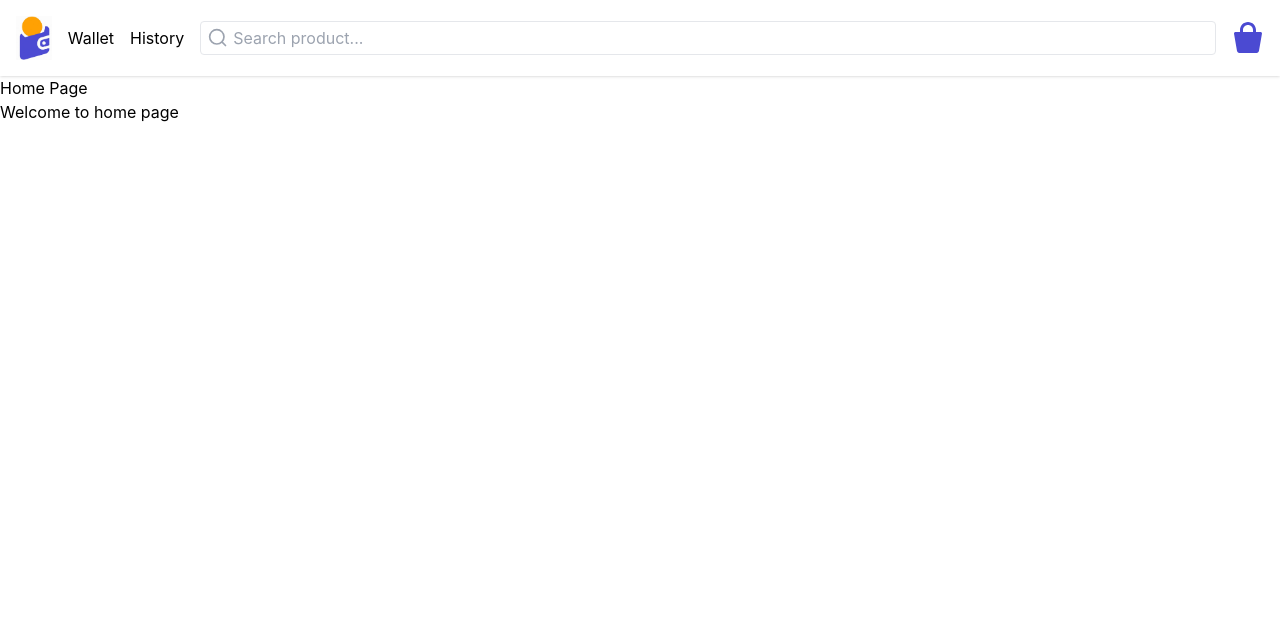
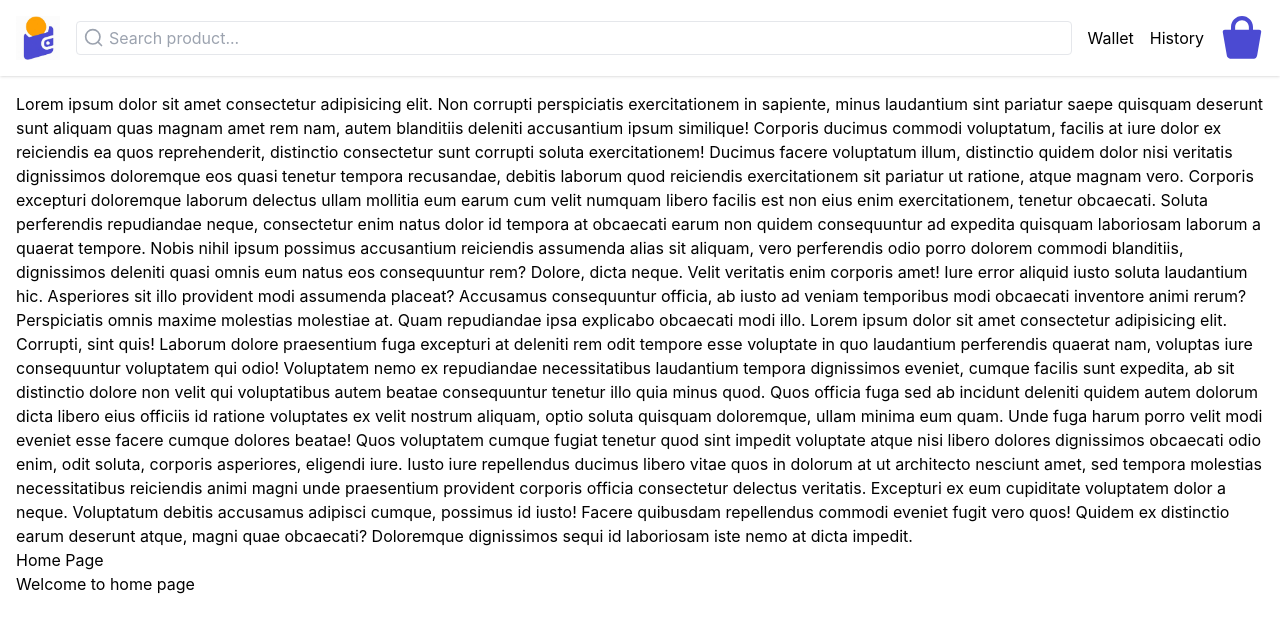
Before and after one commit to Ray-03/wallet-tracker, a Vue app: page / in a window 1280 px wide. Shown: the top 632 px of the page. Built offline with nearby package versions, Linux system fonts and the light colour scheme.

Commit message:
feat: separate nav

```diff
--- a/src/App.vue
+++ b/src/App.vue
@@ -6,7 +6,40 @@ import AppNav from './components/AppNav.vue'
   <header>
     <AppNav />
   </header>
-  <main>
+  <main class="p-4 pb-16 md:pb-0">
+    Lorem ipsum dolor sit amet consectetur adipisicing elit. Non corrupti perspiciatis
+    exercitationem in sapiente, minus laudantium sint pariatur saepe quisquam deserunt sunt aliquam
+    quas magnam amet rem nam, autem blanditiis deleniti accusantium ipsum similique! Corporis
+    ducimus commodi voluptatum, facilis at iure dolor ex reiciendis ea quos reprehenderit,
+    distinctio consectetur sunt corrupti soluta exercitationem! Ducimus facere voluptatum illum,
+    distinctio quidem dolor nisi veritatis dignissimos doloremque eos quasi tenetur tempora
+    recusandae, debitis laborum quod reiciendis exercitationem sit pariatur ut ratione, atque magnam
+    vero. Corporis excepturi doloremque laborum delectus ullam mollitia eum earum cum velit numquam
+    libero facilis est non eius enim exercitationem, tenetur obcaecati. Soluta perferendis
+    repudiandae neque, consectetur enim natus dolor id tempora at obcaecati earum non quidem
+    consequuntur ad expedita quisquam laboriosam laborum a quaerat tempore. Nobis nihil ipsum
+    possimus accusantium reiciendis assumenda alias sit aliquam, vero perferendis odio porro dolorem
+    commodi blanditiis, dignissimos deleniti quasi omnis eum natus eos consequuntur rem? Dolore,
+    dicta neque. Velit veritatis enim corporis amet! Iure error aliquid iusto soluta laudantium hic.
+    Asperiores sit illo provident modi assumenda placeat? Accusamus consequuntur officia, ab iusto
+    ad veniam temporibus modi obcaecati inventore animi rerum? Perspiciatis omnis maxime molestias
+    molestiae at. Quam repudiandae ipsa explicabo obcaecati modi illo. Lorem ipsum dolor sit amet
+    consectetur adipisicing elit. Corrupti, sint quis! Laborum dolore praesentium fuga excepturi at
+    deleniti rem odit tempore esse voluptate in quo laudantium perferendis quaerat nam, voluptas
+    iure consequuntur voluptatem qui odio! Voluptatem nemo ex repudiandae necessitatibus laudantium
+    tempora dignissimos eveniet, cumque facilis sunt expedita, ab sit distinctio dolore non velit
+    qui voluptatibus autem beatae consequuntur tenetur illo quia minus quod. Quos officia fuga sed
+    ab incidunt deleniti quidem autem dolorum dicta libero eius officiis id ratione voluptates ex
+    velit nostrum aliquam, optio soluta quisquam doloremque, ullam minima eum quam. Unde fuga harum
+    porro velit modi eveniet esse facere cumque dolores beatae! Quos voluptatem cumque fugiat
+    tenetur quod sint impedit voluptate atque nisi libero dolores dignissimos obcaecati odio enim,
+    odit soluta, corporis asperiores, eligendi iure. Iusto iure repellendus ducimus libero vitae
+    quos in dolorum at ut architecto nesciunt amet, sed tempora molestias necessitatibus reiciendis
+    animi magni unde praesentium provident corporis officia consectetur delectus veritatis.
+    Excepturi ex eum cupiditate voluptatem dolor a neque. Voluptatum debitis accusamus adipisci
+    cumque, possimus id iusto! Facere quibusdam repellendus commodi eveniet fugit vero quos! Quidem
+    ex distinctio earum deserunt atque, magni quae obcaecati? Doloremque dignissimos sequi id
+    laboriosam iste nemo at dicta impedit.
     <router-view />
   </main>
 </template>
--- a/src/components/AppNav.vue
+++ b/src/components/AppNav.vue
@@ -1,23 +1,40 @@
 <template>
-  <nav class="flex justify-between p-4 shadow md:flex md:flex-row flex-row-reverse">
-    <div class="flex flex-auto gap-4 flex-row-reverse items-center">
-      <a :href="cartLink.href" class="flex items-center justify-center">
-        <component :is="cartLink.icon" class="w-8 h-8 text-primary" />
-        <span class="sr-only">{{ cartLink.name }}</span>
-      </a>
+  <nav class="hidden md:flex justify-between items-center p-4 shadow flex-row">
+    <a
+      :href="homeLink.href"
+      class="flex items-center justify-center focus:outline-none focus:ring-2 focus:ring-blue-500"
+      aria-label="Go to Home"
+    >
+      <NavIcon :icon="homeLink.icon" :alt="homeLink.alt" :name="homeLink.name" />
+    </a>
+    <div class="flex-1 mx-4">
       <SearchInput class="w-full" />
-      <template v-for="link in navLinks" :key="link.name">
-        <a :href="link.href" class="hidden md:inline items-center justify-center">
+    </div>
+    <div class="flex gap-4 items-center">
+      <template v-for="link in desktopLinks" :key="link.name">
+        <a :href="link.href" class="items-center justify-center">
           <NavIcon :icon="link.icon" :alt="link.alt" :name="link.name" />
         </a>
       </template>
     </div>
   </nav>
-  <!-- Bottom Navbar (Mobile Only) -->
+  <nav class="flex md:hidden justify-between items-center p-4 shadow flex-row-reverse">
+    <a
+      v-for="link in mobileTopLinks"
+      :key="link.name + '-mobile-top'"
+      :href="link.href"
+      class="min-w-[44px] min-h-[44px] flex items-center justify-center"
+    >
+      <NavIcon :icon="link.icon" :alt="link.alt" :name="link.name" :img-size="'w-11'" />
+    </a>
+    <div class="flex-1 mx-2">
+      <SearchInput class="w-full" />
+    </div>
+  </nav>
   <nav
-    class="fixed bottom-0 left-0 right-0 shadow-inner flex flex-row-reverse justify-around p-2 md:hidden"
+    class="fixed bottom-0 left-0 right-0 shadow-inner flex justify-around p-2 md:hidden bg-white"
   >
-    <template v-for="link in navLinks" :key="link.name + '-mobile'">
+    <template v-for="link in mobileBottomLinks" :key="link.name + '-mobile-bottom'">
       <a :href="link.href" class="min-w-[44px] min-h-[44px] flex items-center justify-center">
         <NavIcon :icon="link.icon" :alt="link.alt" :name="link.name" :img-size="'w-11'" />
       </a>
@@ -29,13 +46,24 @@
 import NavIcon from './NavIcon.vue'
 import SearchInput from './SearchInput.vue'
 import IconShoppingBag from './icons/IconShoppingBag.vue'
+import IconMagnifier from './icons/IconMagnifier.vue'
+import { NavSection } from './types'
 import type { INavLink } from './types'
 
-const navLinks: INavLink[] = [
-  { name: 'History', href: 'history' },
-  { name: 'Wallet', href: 'wallet' },
-  { name: 'Home', href: '/', icon: '/icon.jpg', alt: 'Home' },
-]
+const baseLinks: Record<NavSection, Partial<INavLink> & { name: NavSection }> = {
+  [NavSection.Home]: { name: NavSection.Home, href: '/', icon: '/icon.jpg', alt: 'Home' },
+  [NavSection.Wallet]: { name: NavSection.Wallet, href: 'wallet' },
+  [NavSection.History]: { name: NavSection.History, href: 'history' },
+  [NavSection.Cart]: { name: NavSection.Cart, href: '#', icon: IconShoppingBag, alt: 'Cart' },
+  [NavSection.Search]: { name: NavSection.Search, href: '#', icon: IconMagnifier, alt: 'Search' },
+}
 
-const cartLink: INavLink = { name: 'Cart', href: '#', icon: IconShoppingBag, alt: 'Cart' }
+const desktopOrder = [NavSection.Wallet, NavSection.History, NavSection.Cart]
+const mobileTopOrder = [NavSection.Cart]
+const mobileBottomOrder = [NavSection.Wallet, NavSection.Home, NavSection.History]
+
+const desktopLinks = desktopOrder.map((name) => baseLinks[name])
+const mobileTopLinks = mobileTopOrder.map((name) => baseLinks[name])
+const mobileBottomLinks = mobileBottomOrder.map((name) => baseLinks[name])
+const homeLink = baseLinks[NavSection.Home]
 </script>
```
